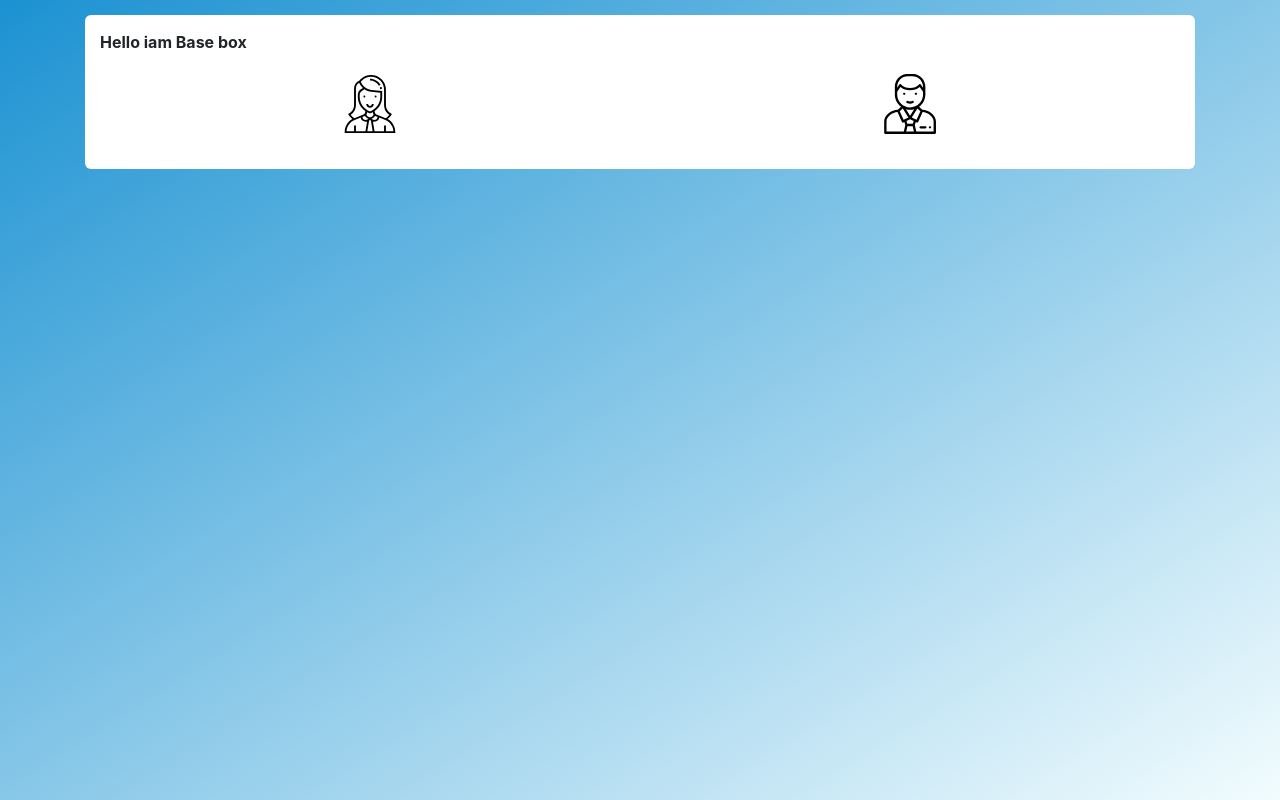
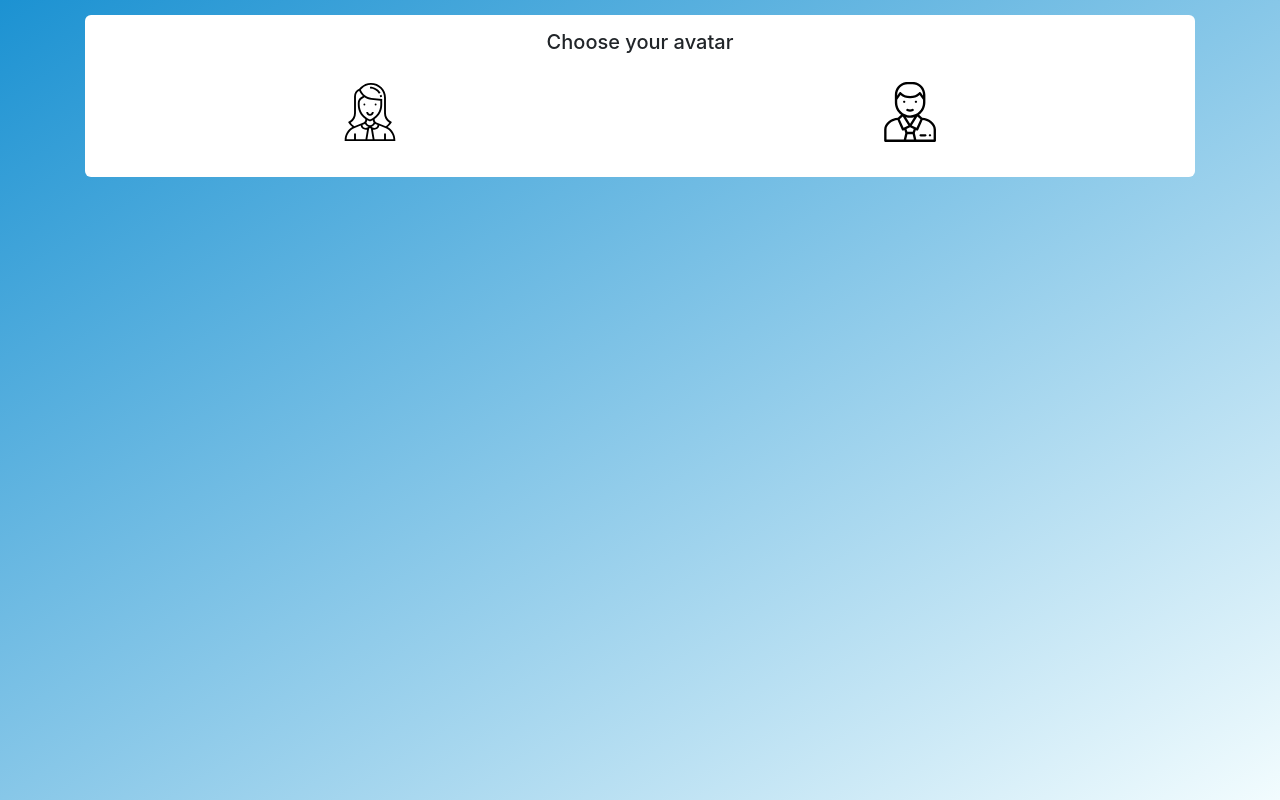
Before and after one commit to VRa3/vacation-app, a React (Create React App) app: page / in a window 1280 px wide. Built offline with nearby package versions, Linux system fonts and the light colour scheme.

Commit message:
Router added

```diff
--- a/src/components/App.js
+++ b/src/components/App.js
@@ -1,12 +1,15 @@
 import React from 'react';
 import '../static/scss/main.scss'
 import BaseBox from './BaseBox'
+import { BrowserRouter as Router } from 'react-router-dom'
 
 function App() {
   return (
-    <div className="container">
-        <BaseBox/>
-    </div>
+      <Router>
+          <div className="container">
+              <BaseBox/>
+          </div>
+      </Router>
   );
 }
 
--- a/src/components/BaseBox.js
+++ b/src/components/BaseBox.js
@@ -12,7 +12,6 @@
     handleClick = (element) => {
         this.setState({gender: element.props.genderName})
     };
-
 
     render() {
 
@@ -37,7 +36,9 @@
 
         return (
             <section className='base-box'>
-                Hello iam Base box
+                <h5 className="section-title">
+                    Choose your avatar
+                </h5>
 
                 <div className='d-flex justify-content-around'>
                     {AvatarsList()}
--- a/src/static/scss/components/_section-title.scss
+++ b/src/static/scss/components/_section-title.scss
@@ -1,3 +1,3 @@
 .section-title {
-
+  text-align: center;
 }
```
